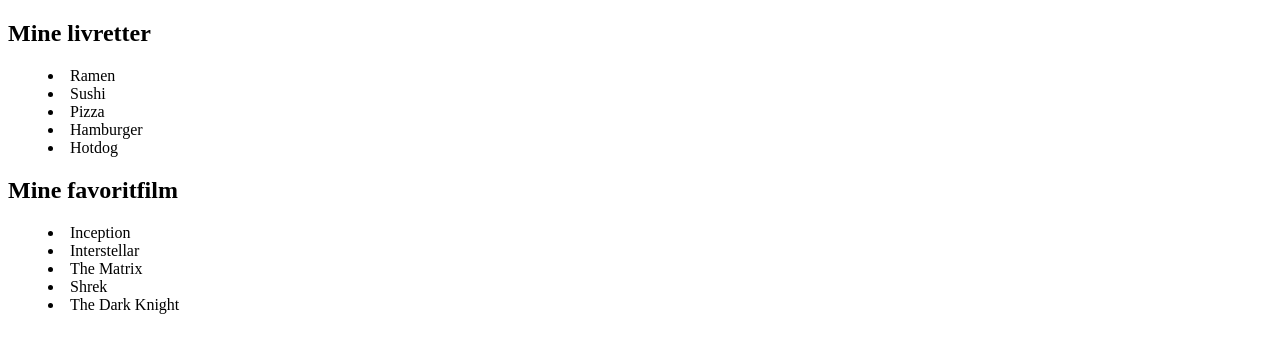
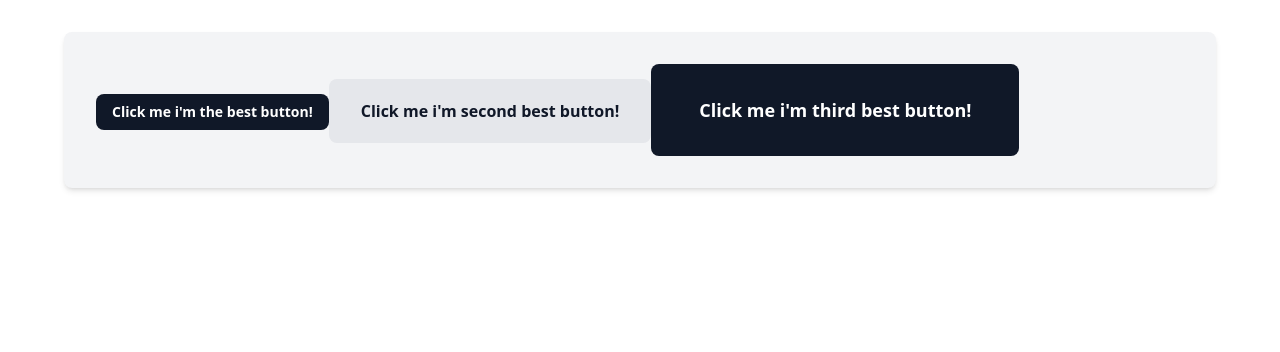
Before and after one commit to NightsHigh/React-App, a React (Vite) app: page / in a window 1280 px wide. Shown: the top 352 px of the page. Built offline with nearby package versions, Linux system fonts and the light colour scheme.

Commit message:
Added button component with custom with light and dark theme, sm, md and large sizes and types for each props

```diff
--- a/src/App.tsx
+++ b/src/App.tsx
@@ -3,19 +3,29 @@
 // import { SendEnHilsen } from './components/SendEnHilsen'
 // import { DynamicHeader } from './components/DynamicHeader'
 import { Main } from './components/Main'
-import { ListOverArray } from './components/ListOverArray'
+import { DynamicButton } from './components/DynamicButton'
 function App() {
-   const favoriteFoods = ["Ramen", "Sushi", "Pizza", "Hamburger", "Hotdog"]
-   const favoriteMovies = ["Inception", "Interstellar", "The Matrix", "Shrek", "The Dark Knight"]
-
    return (
       <>
       <Main>
-        <h2>Mine livretter</h2>
-        <ListOverArray ArrayName={favoriteFoods} />
-
-        <h2>Mine favoritfilm</h2>
-        <ListOverArray ArrayName={favoriteMovies} />
+        <DynamicButton
+          action={() => alert("Hello There! From the first button!")}
+          size="small"
+          theme="dark"
+          text="Click me i'm the best button!"
+        />
+        <DynamicButton
+          action={() => alert("Hello There! From the second button!")}
+          size="medium"
+          theme="light"
+          text="Click me i'm second best button!"
+        />
+        <DynamicButton
+          action={() => alert("Hello There! From the third button!")}
+          size="large"
+          theme="dark"
+          text="Click me i'm third best button!"
+        />
       </Main>
       </>
    )
--- /dev/null
+++ b/src/components/DynamicButton.tsx
@@ -0,0 +1,42 @@
+type ButtonSize = "small" | "medium" | "large"
+type ButtonTheme = "light" | "dark"
+
+interface DynamicButtonProps {
+  action: () => void
+  size: ButtonSize
+  theme: ButtonTheme
+  text: string
+}
+
+const sizeClasses: Record<ButtonSize, string> = {
+  small: "px-4 py-2 text-sm",
+  medium: "px-8 py-5 text-base",
+  large: "px-12 py-8 text-lg",
+}
+
+const themeClasses: Record<ButtonTheme, string> = {
+  light: "bg-gray-200 text-gray-900 hover:bg-gray-300",
+  dark: "bg-gray-900 text-white hover:bg-gray-800",
+}
+
+export function DynamicButton({
+  action,
+  size,
+  theme,
+  text,
+}: DynamicButtonProps) {
+  return (
+    <button
+      onClick={action}
+      className={`
+        ${sizeClasses[size]}
+        ${themeClasses[theme]}
+        font-semibold
+        rounded-lg
+        cursor-pointer
+      `}
+    >
+      {text}
+    </button>
+  )
+}
--- a/src/index.css
+++ b/src/index.css
@@ -1,3 +1 @@
-@tailwind base;
-@tailwind components;
-@tailwind utilities;
+@import "tailwindcss";
```
